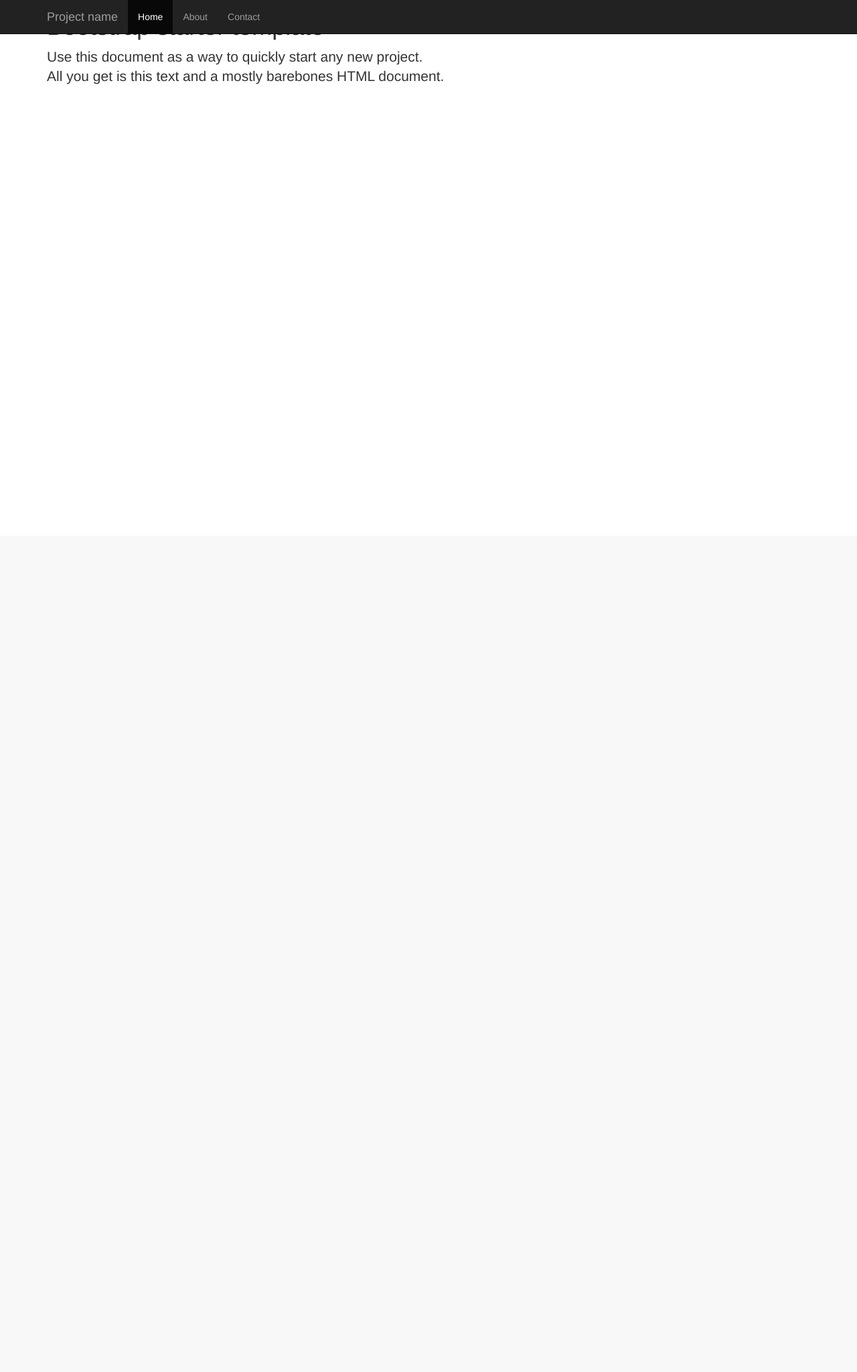
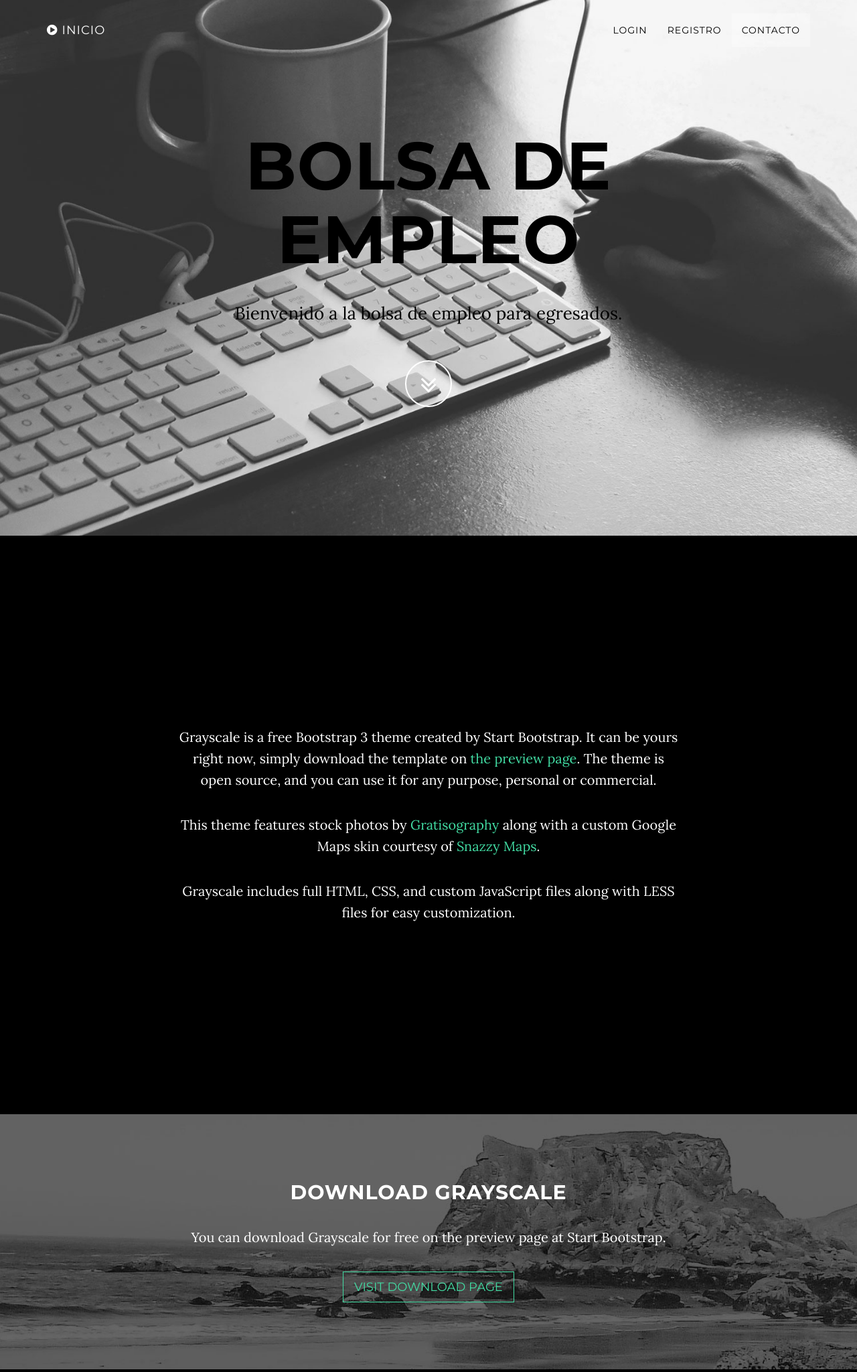
Before and after one commit to dila93/bolsaEmpleo, a Python web app: template templates/usuario/index.html in a window 1280 px wide. Shown: the top 2049 px of the page at 67% size. Before the commit the page ends 126 px from the top, so only its background shows below. Run offline with Jinja, Linux system fonts and the light colour scheme; the template is opened without the code that fills it, so the values that code supplies are empty; some libraries are stand-ins or nearby versions.

Commit message:
Marzo 28 abril, adicionado template de bootstrap grayscale-1.0.4

```diff
--- a/empleoApp/views.py
+++ b/empleoApp/views.py
@@ -113,7 +113,7 @@
                 form = RegistroForm(request.POST, instance=persona)
                 response_data = {}
                 if form.is_valid():
-                        print "paseeeeeeeeeeeeeeeeeeeeeeeeeeeeeeeeeeeeeeeeeeeeeeeeeeeeeeeeeeeeeeeeeeeeeeee"
+                        print "pasa"
                         informacion = form.save(commit=False)
                         informacion.usuario.is_active =False
                         informacion.usuario.save()
--- a/templates/usuario/index.html
+++ b/templates/usuario/index.html
@@ -1,72 +1,163 @@
 <!DOCTYPE html>
 <html lang="en">
+
 <head>
+
     <meta charset="utf-8">
     <meta http-equiv="X-UA-Compatible" content="IE=edge">
     <meta name="viewport" content="width=device-width, initial-scale=1">
-    <!-- The above 3 meta tags *must* come first in the head; any other head content must come *after* these tags -->
     <meta name="description" content="">
     <meta name="author" content="">
-    <link rel="icon" href="../../favicon.ico">
 
-    <title>Starter Template for Bootstrap</title>
+    <title>Grayscale - Start Bootstrap Theme</title>
 
-    <!-- Bootstrap core CSS -->
-    <link href="../../dist/css/bootstrap.min.css" rel="stylesheet">
+    <!-- Bootstrap Core CSS -->
+    <link href="css/bootstrap.min.css" rel="stylesheet">
 
-    <!-- Custom styles for this template -->
-    <link href="starter-template.css" rel="stylesheet">
+    <!-- Custom CSS -->
+    <link href="css/grayscale.css" rel="stylesheet">
 
-    <!-- Just for debugging purposes. Don't actually copy these 2 lines! -->
-    <!--[if lt IE 9]><script src="../../assets/js/ie8-responsive-file-warning.js"></script><![endif]-->
-    <script src="../../assets/js/ie-emulation-modes-warning.js"></script>
+    <!-- Custom Fonts -->
+    <link href="font-awesome/css/font-awesome.min.css" rel="stylesheet" type="text/css">
+    <link href="http://fonts.googleapis.com/css?family=Lora:400,700,400italic,700italic" rel="stylesheet" type="text/css">
+    <link href="http://fonts.googleapis.com/css?family=Montserrat:400,700" rel="stylesheet" type="text/css">
 
-    <!-- HTML5 shim and Respond.js for IE8 support of HTML5 elements and media queries -->
+    <!-- HTML5 Shim and Respond.js IE8 support of HTML5 elements and media queries -->
+    <!-- WARNING: Respond.js doesn't work if you view the page via file:// -->
     <!--[if lt IE 9]>
-      <script src="https://oss.maxcdn.com/html5shiv/3.7.2/html5shiv.min.js"></script>
-      <script src="https://oss.maxcdn.com/respond/1.4.2/respond.min.js"></script>
+        <script src="https://oss.maxcdn.com/libs/html5shiv/3.7.0/html5shiv.js"></script>
+        <script src="https://oss.maxcdn.com/libs/respond.js/1.4.2/respond.min.js"></script>
     <![endif]-->
+
 </head>
 
-  <body>
+<body id="page-top" data-spy="scroll" data-target=".navbar-fixed-top">
 
-    <nav class="navbar navbar-inverse navbar-fixed-top">
+    <!-- Navigation -->
+    <nav class="navbar navbar-custom navbar-fixed-top" role="navigation">
         <div class="container">
             <div class="navbar-header">
-          <button type="button" class="navbar-toggle collapsed" data-toggle="collapse" data-target="#navbar" aria-expanded="false" aria-controls="navbar">
-            <span class="sr-only">Toggle navigation</span>
-            <span class="icon-bar"></span>
-            <span class="icon-bar"></span>
-            <span class="icon-bar"></span>
+                <button type="button" class="navbar-toggle" data-toggle="collapse" data-target=".navbar-main-collapse">
+                    <i class="fa fa-bars"></i>
                 </button>
-          <a class="navbar-brand" href="#">Project name</a>
+                <a class="navbar-brand page-scroll" href="#page-top">
+                    <i class="fa fa-play-circle"></i>  <span class="light">Inicio</span>
+                </a>
             </div>
-        <div id="navbar" class="collapse navbar-collapse">
+
+            <!-- Collect the nav links, forms, and other content for toggling -->
+            <div class="collapse navbar-collapse navbar-right navbar-main-collapse">
                 <ul class="nav navbar-nav">
-            <li class="active"><a href="#">Home</a></li>
-            <li><a href="#about">About</a></li>
-            <li><a href="#contact">Contact</a></li>
+                    <!-- Hidden li included to remove active class from about link when scrolled up past about section -->
+                    <li class="hidden">
+                        <a href="#page-top"></a>
+                    </li>
+                    <li>
+                        <a class="page-scroll" href="#about" style="color: #000">Login</a>
+                    </li>
+                    <li>
+                        <a class="page-scroll" href="#download" style="color: #000">Registro</a>
+                    </li>
+                    <li>
+                        <a class="page-scroll" href="#contact" style="color: #000">Contacto</a>
+                    </li>
                 </ul>
-        </div><!--/.nav-collapse -->
             </div>
+            <!-- /.navbar-collapse -->
+        </div>
+        <!-- /.container -->
     </nav>
 
+    <!-- Intro Header -->
+    <header class="intro">
+        <div class="intro-body">
             <div class="container">
+                <div class="row">
+                    <div class="col-md-8 col-md-offset-2">
+                         <h1 class="brand-heading"><font color="BLACK">Bolsa de Empleo</font></h1>
+                        <p class="intro-text"><font color="black">Bienvenido a la bolsa de empleo para egresados.</font></p>
+                        <a href="#about" class="btn btn-circle page-scroll">
+                            <i class="fa fa-angle-double-down animated"></i>
+                        </a>
+                    </div>
+                </div>
+            </div>
+        </div>
+    </header>
 
-      <div class="starter-template">
-        <h1>Bootstrap starter template</h1>
-        <p class="lead">Use this document as a way to quickly start any new project.<br> All you get is this text and a mostly barebones HTML document.</p>
+    <!-- About Section -->
+    <section id="about" class="container content-section text-center">
+        <div class="row">
+            <div class="col-lg-8 col-lg-offset-2">
+                <h2></h2>
+                <p>Grayscale is a free Bootstrap 3 theme created by Start Bootstrap. It can be yours right now, simply download the template on <a href="http://startbootstrap.com/template-overviews/grayscale/">the preview page</a>. The theme is open source, and you can use it for any purpose, personal or commercial.</p>
+                <p>This theme features stock photos by <a href="http://gratisography.com/">Gratisography</a> along with a custom Google Maps skin courtesy of <a href="http://snazzymaps.com/">Snazzy Maps</a>.</p>
+                <p>Grayscale includes full HTML, CSS, and custom JavaScript files along with LESS files for easy customization.</p>
             </div>
+        </div>
+    </section>
 
-    </div><!-- /.container -->
+    <!-- Download Section -->
+    <section id="download" class="content-section text-center">
+        <div class="download-section">
+            <div class="container">
+                <div class="col-lg-8 col-lg-offset-2">
+                    <h2>Download Grayscale</h2>
+                    <p>You can download Grayscale for free on the preview page at Start Bootstrap.</p>
+                    <a href="http://startbootstrap.com/template-overviews/grayscale/" class="btn btn-default btn-lg">Visit Download Page</a>
+                </div>
+            </div>
+        </div>
+    </section>
 
+    <!-- Contact Section -->
+    <section id="contact" class="container content-section text-center">
+        <div class="row">
+            <div class="col-lg-8 col-lg-offset-2">
+                <h2>Contact Start Bootstrap</h2>
+                <p>Feel free to email us to provide some feedback on our templates, give us suggestions for new templates and themes, or to just say hello!</p>
+                <p><a href="mailto:feedback@startbootstrap.com">feedback@startbootstrap.com</a>
+                </p>
+                <ul class="list-inline banner-social-buttons">
+                    <li>
+                        <a href="https://twitter.com/SBootstrap" class="btn btn-default btn-lg"><i class="fa fa-twitter fa-fw"></i> <span class="network-name">Twitter</span></a>
+                    </li>
+                    <li>
+                        <a href="https://github.com/IronSummitMedia/startbootstrap" class="btn btn-default btn-lg"><i class="fa fa-github fa-fw"></i> <span class="network-name">Github</span></a>
+                    </li>
+                    <li>
+                        <a href="https://plus.google.com/+Startbootstrap/posts" class="btn btn-default btn-lg"><i class="fa fa-google-plus fa-fw"></i> <span class="network-name">Google+</span></a>
+                    </li>
+                </ul>
+            </div>
+        </div>
+    </section>
 
-    <!-- Bootstrap core JavaScript
-    ================================================== -->
-    <!-- Placed at the end of the document so the pages load faster -->
-    <script src="https://ajax.googleapis.com/ajax/libs/jquery/1.11.2/jquery.min.js"></script>
-    <script src="../../dist/js/bootstrap.min.js"></script>
-    <!-- IE10 viewport hack for Surface/desktop Windows 8 bug -->
-    <script src="../../assets/js/ie10-viewport-bug-workaround.js"></script>
+    <!-- Map Section -->
+    <div id="map"></div>
+
+    <!-- Footer -->
+    <footer>
+        <div class="container text-center">
+            <p>Copyright &copy; Your Website 2014</p>
+        </div>
+    </footer>
+
+    <!-- jQuery -->
+    <script src="js/jquery.js"></script>
+
+    <!-- Bootstrap Core JavaScript -->
+    <script src="js/bootstrap.min.js"></script>
+
+    <!-- Plugin JavaScript -->
+    <script src="js/jquery.easing.min.js"></script>
+
+    <!-- Google Maps API Key - Use your own API key to enable the map feature. More information on the Google Maps API can be found at https://developers.google.com/maps/ -->
+    <script type="text/javascript" src="https://maps.googleapis.com/maps/api/js?key=AIzaSyCRngKslUGJTlibkQ3FkfTxj3Xss1UlZDA&sensor=false"></script>
+
+    <!-- Custom Theme JavaScript -->
+    <script src="js/grayscale.js"></script>
+
 </body>
+
 </html>
```
Also changed, not shown: startbootstrap-grayscale-1.0.4/index.html (+6 -6 lines). Lines whose indentation alone changed are shown as unchanged.
